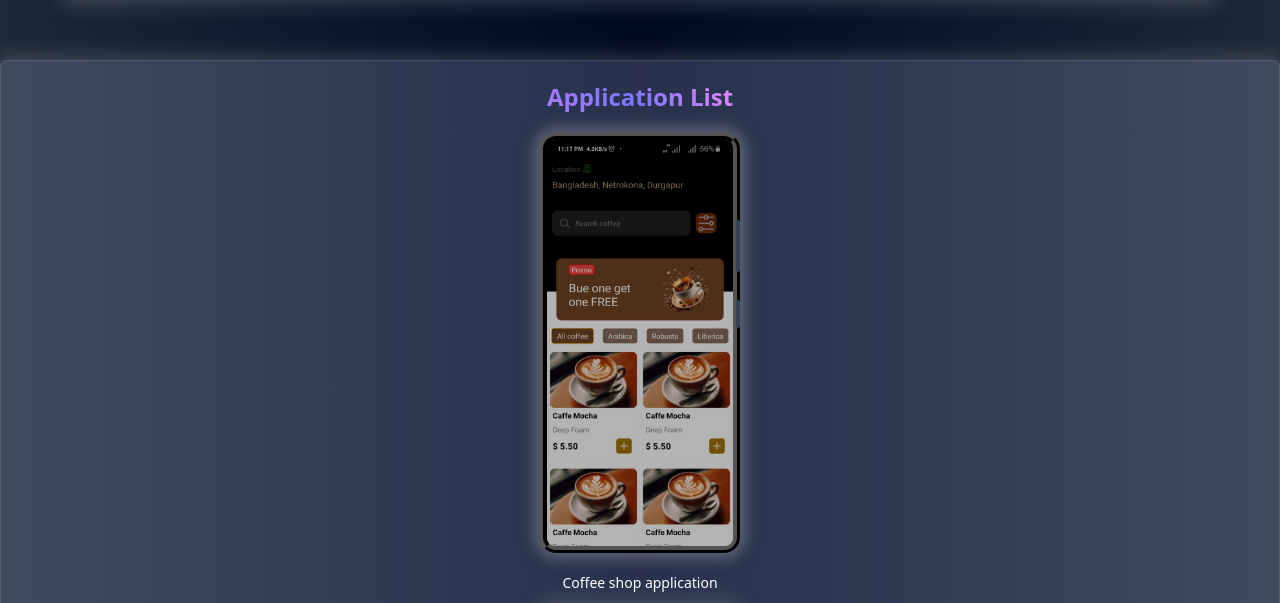
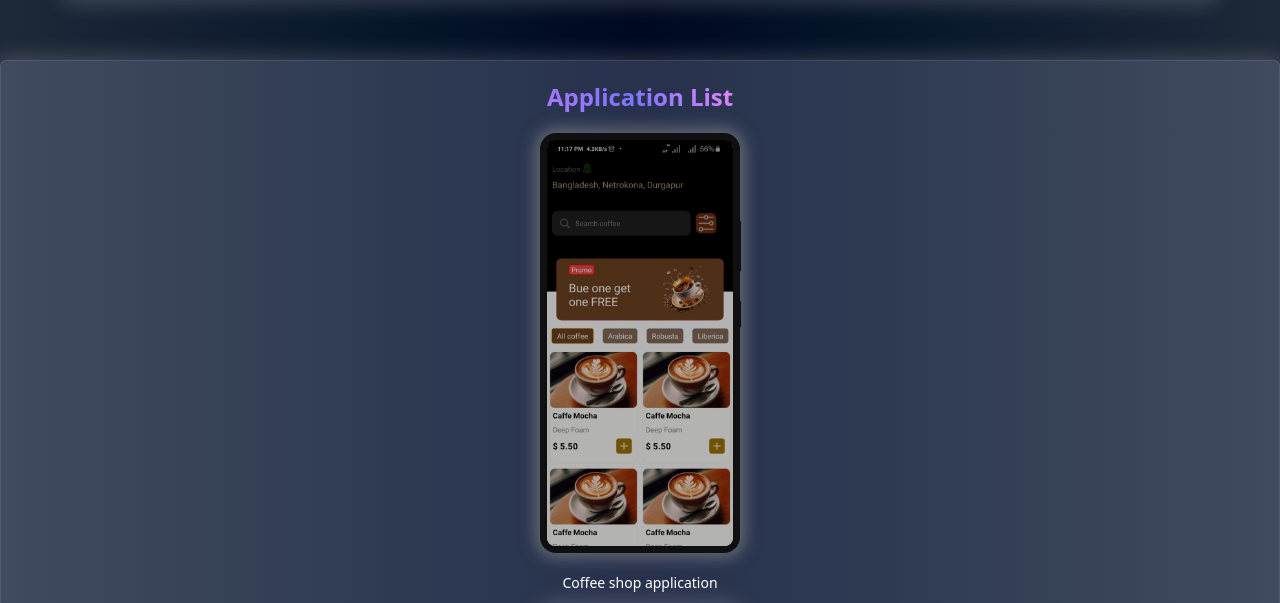
Before and after one commit to MahmudHasan77/personal-website, a Next.js app: page / in a window 1280 px wide. Shown: the part 3422-4025 px from the top of the page. Built offline with nearby package versions, Linux system fonts and the light colour scheme.

Commit message:
updated code

```diff
--- a/app/globals.css
+++ b/app/globals.css
@@ -110,20 +110,20 @@ html {
 }
 
 .appCardBorder {
-  border: 7px black ridge;
+  border: 7px #101010 solid;
 }
 .appCardBorder:hover {
-  border: 7px red groove;
+  border: 7px red solid;
   transition: all;
   animation: appCardBorderHover 3s linear infinite;
 }
 
 @keyframes appCardBorderHover {
   0% {
-    border: 7px red groove;
+    border: 7px red solid;
   }
   50% {
-    border: 7px blue groove;
+    border: 7px blue solid;
   }
 }
 
--- a/app/page.tsx
+++ b/app/page.tsx
@@ -1859,8 +1859,8 @@ const Home = () => {
             <div className="flex flex-col">
               <div className="w-50 h-105  rounded-2xl appCardBorder duration-300 relative appCardShadow bg-white">
                 <span className="absolute top-1 left-[50%] -translate-x-[50%] bg-black rounded-full w-2 h-2" />
-                <span className="absolute top-20 -right-[7px] bg-gray-700   w-1 h-13 rounded-xs" />
-                <span className="absolute top-40 -right-[7px] bg-gray-700 w-1 h-7 rounded-xs" />
+                <span className="absolute top-20 -right-[8px] bg-[#101010]   w-1 h-13 rounded-xs" />
+                <span className="absolute top-40 -right-[8px] bg-[#101010] w-1 h-7 rounded-xs" />
                 <div className="relative h-full w-full">
                   <Image
                     src={"/coffee-image-home-page.jpg"}
```
